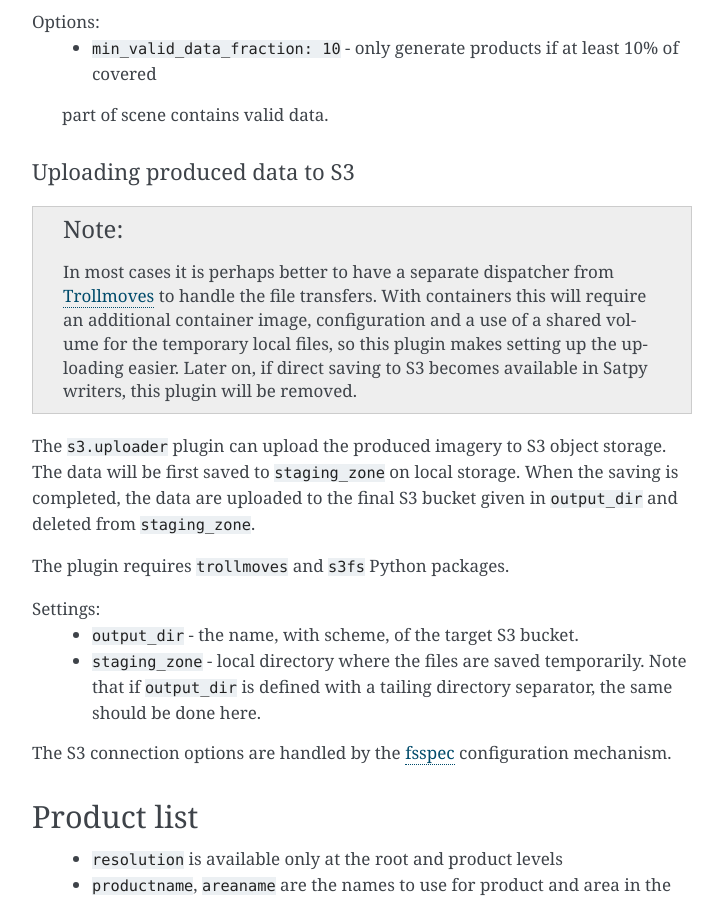
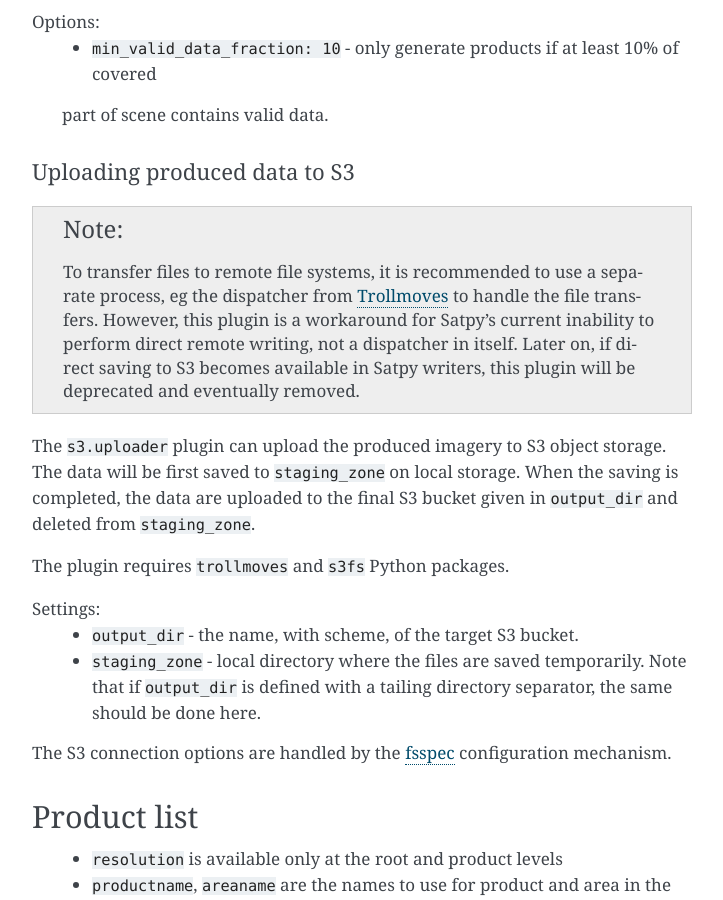
Before and after one commit to pytroll/trollflow2, a Sphinx documentation site: the page built from doc/source/index.rst, in a window 1280 px wide and 900 px high, scrolled down 6815 px. Shown: the whole window, without its empty margins (388-1111 px from the left). Built offline with Sphinx 7.4.7, drawn with Linux system fonts in a browser that asks for light colours.

Commit message:
Update doc/source/index.rst
Co-authored-by: Martin Raspaud <martin.raspaud@smhi.se>

```diff
--- a/doc/source/index.rst
+++ b/doc/source/index.rst
@@ -333,12 +333,11 @@ Uploading produced data to S3
 *****************************
 
 .. note::
-   In most cases it is perhaps better to have a separate dispatcher from
-   `Trollmoves <https://github.com/pytroll/trollmoves/>`_ to handle the file transfers. With
-   containers this will require an additional container image, configuration and a use of
-   a shared volume for the temporary local files, so this plugin makes setting up the uploading
-   easier. Later on, if direct saving to S3 becomes available in Satpy writers, this plugin
-   will be removed.
+   To transfer files to remote file systems, it is recommended to use a separate process, eg the dispatcher
+   from `Trollmoves <https://github.com/pytroll/trollmoves/>`_ to handle the file transfers. However,
+   this plugin is a workaround for Satpy's current inability to perform direct remote writing, not a
+   dispatcher in itself. Later on, if direct saving to S3 becomes available in Satpy writers, this plugin
+   will be deprecated and eventually removed.
 
 The ``s3.uploader`` plugin can upload the produced imagery to S3 object storage. The data will be
 first saved to ``staging_zone`` on local storage. When the saving is completed, the data are
```
